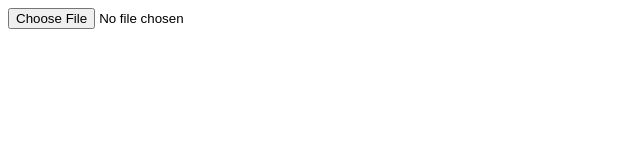
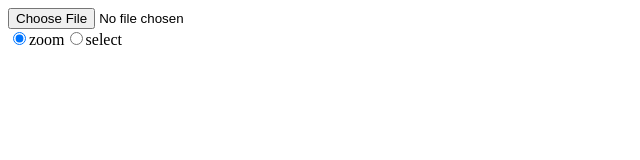
Before and after one commit to synyx/talesjs, a React app: page / in a window 1280 px wide. Shown: the top 160 px of the page, without its empty margins (0-640 px from the left). Built offline with nearby package versions, Linux system fonts and the light colour scheme; the HTML template or start-up script is replaced by a standard one.

Commit message:
added radiobuttons to toggle zooming or selection

```diff
--- a/src/App.jsx
+++ b/src/App.jsx
@@ -5,6 +5,7 @@ import Stage from "./components/Stage";
 export default class App extends React.Component {
   state = {
     image: null,
+    action: "zoom",
   };
 
   handleFileSelect(file) {
@@ -15,12 +16,36 @@ export default class App extends React.Component {
     reader.readAsDataURL(file);
   }
 
+  handleActionChange(event) {
+    this.setState({ action: event.target.value });
+  }
+
   render() {
-    const image = this.state.image;
+    const { image, action } = this.state;
     return (
       <React.Fragment>
         <ImagePicker onFileSelect={data => this.handleFileSelect(data)} />
-        <Stage image={image} />
+        <div>
+          <input
+            type="radio"
+            name="action"
+            value="zoom"
+            id="action_zoom"
+            onChange={event => this.handleActionChange(event)}
+            checked={action === "zoom"}
+          />
+          <label htmlFor="action_zoom">zoom</label>
+          <input
+            type="radio"
+            name="action"
+            value="select"
+            id="action_select"
+            onChange={event => this.handleActionChange(event)}
+            checked={action === "select"}
+          />
+          <label htmlFor="action_select">select</label>
+        </div>
+        <Stage image={image} action={action} />
       </React.Fragment>
     );
   }
--- a/src/components/Stage.jsx
+++ b/src/components/Stage.jsx
@@ -7,16 +7,21 @@ import styles from "./stage.css";
 export default class Stage extends React.Component {
   static propTypes = {
     image: PropTypes.object,
+    action: PropTypes.oneOf(["zoom", "select"]),
+  };
+
+  static defaultProps = {
+    action: "zoom",
   };
 
   render() {
-    const { image } = this.props;
+    const { image, action } = this.props;
     return (
       <div className={styles.stage}>
         {image ? (
-          <Zoomable maxZoom={5}>
+          <Zoomable maxZoom={5} zoomable={action === "zoom"}>
             {({ zoom }) => (
-              <Moveable movable={zoom !== 1}>
+              <Moveable movable={action === "zoom" && zoom !== 1}>
                 {({ left, top }) => (
                   <img
                     src={image.src}
--- a/src/components/Zoomable.jsx
+++ b/src/components/Zoomable.jsx
@@ -5,6 +5,7 @@ export default class Zoomable extends React.Component {
   static propTypes = {
     children: PropTypes.func.isRequired,
     maxZoom: PropTypes.number,
+    zoomable: PropTypes.bool,
   };
 
   state = {
@@ -13,6 +14,9 @@ export default class Zoomable extends React.Component {
 
   componentDidMount() {
     const handleWheel = e => {
+      if (!this.props.zoomable) {
+        return;
+      }
       e.preventDefault();
       window.requestAnimationFrame(() => {
         this.setState((state, props) => {
```
Also changed, not shown: 1 other file (tests, documents, lock files or other folders).
